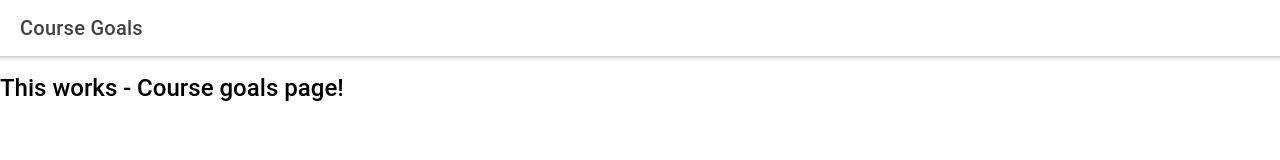
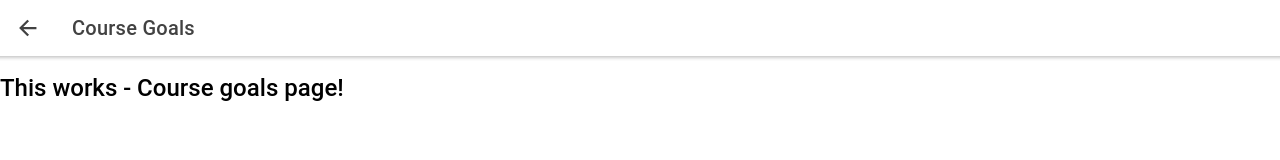
Before and after one commit to joel/Ionic-Courses-App, a React (Create React App) app: page /course-goals in a window 1280 px wide. Shown: the top 160 px of the page. Built offline with nearby package versions, Linux system fonts and the light colour scheme; the HTML template or start-up script is replaced by a standard one.

Commit message:
Push-Pop Navigation

```diff
--- a/src/pages/CourseGoals.tsx
+++ b/src/pages/CourseGoals.tsx
@@ -1,12 +1,15 @@
 import React from 'react';
 
-import { IonHeader, IonContent, IonToolbar, IonTitle, IonPage } from '@ionic/react';
+import { IonHeader, IonContent, IonToolbar, IonTitle, IonPage, IonButtons, IonBackButton } from '@ionic/react';
 
 const CourseGoals: React.FC = () => {
   return (
     <IonPage>
       <IonHeader>
         <IonToolbar>
+          <IonButtons slot='start'>
+            <IonBackButton defaultHref='/' />
+          </IonButtons>
           <IonTitle>
             Course Goals
           </IonTitle>
```
